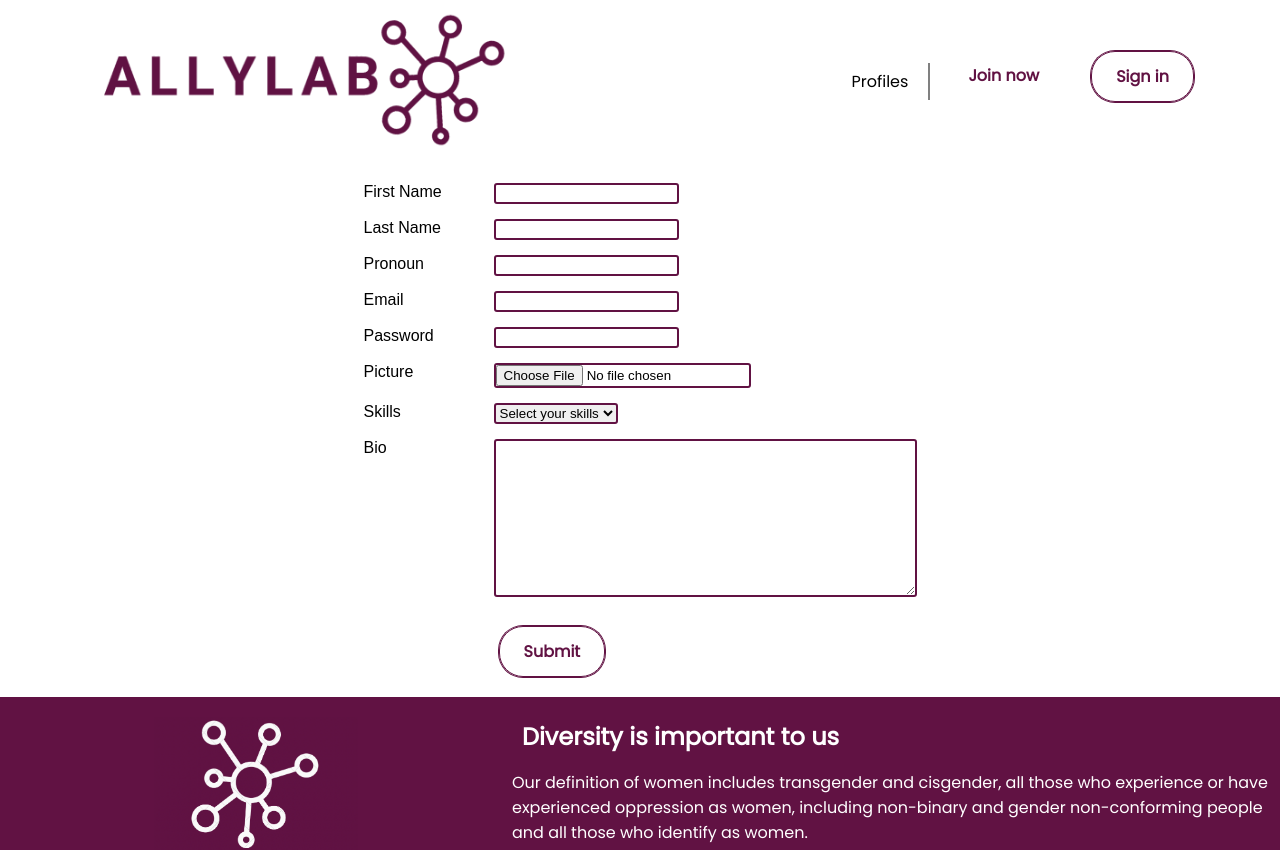
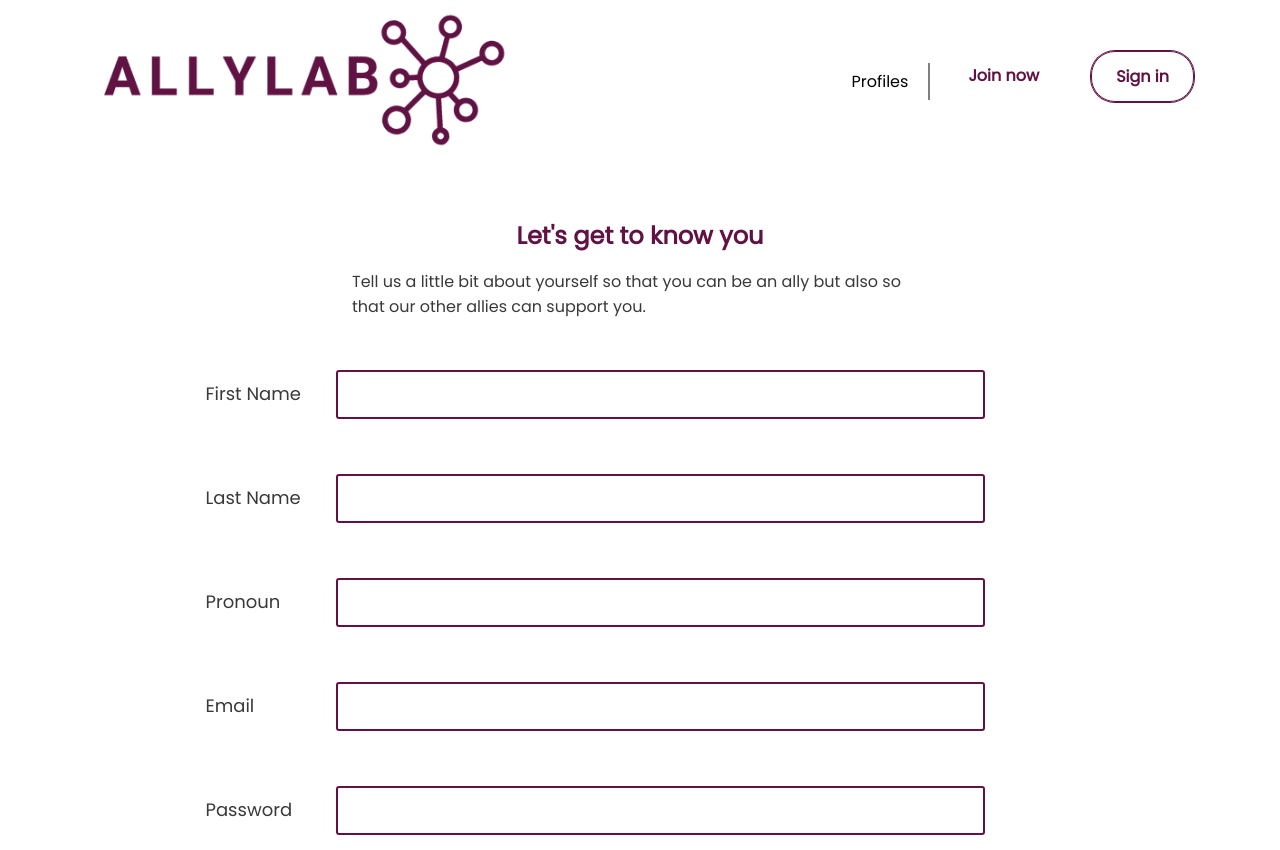
Before and after one commit to SheCodesAus/she-codes-group-project-frontend-tiramiseudo-code, a React (Create React App) app: page /SignUp in a window 1280 px wide. Shown: the top 850 px of the page. Built offline with nearby package versions, Linux system fonts and the light colour scheme.

Commit message:
updated
updated

```diff
--- a/src/components/Footer/footer.css
+++ b/src/components/Footer/footer.css
@@ -21,7 +21,7 @@
 }
 
 .footer-col-right{
-  /* margin-right: 100px; */
+  margin-right: 100px;
     width: 60%;
 }
 
--- a/src/components/LoginForm/Login.css
+++ b/src/components/LoginForm/Login.css
@@ -49,7 +49,7 @@
         /* display: flex; */
         margin:  0 auto;
         padding-left: 38px;
-        width: 118%;
+        width: 110%;
         font-family: "poppins";
         font-size: 16px;
         font-weight: 600;
--- a/src/components/SignUpForm/signup.css
+++ b/src/components/SignUpForm/signup.css
@@ -1,16 +1,40 @@
+@import url('https://fonts.googleapis.com/css2?family=Poppins&display=swap');
+
 .signup-container {
     margin: 0 auto;
     display: flex;
     flex-direction: column;
     align-items: center;
-    font-family: Arial, Helvetica, sans-serif;
+    font-family: "poppins";
     font-size: 16px;
+    margin-bottom: 100px;
 
 }
 
-.signup-form {
+/* .signup-form {
     display: flex;
     flex-direction: column;
+} */
+
+.join-label {
+    font-family: "poppins";
+    font-size: 16px;
+    color: #393939
+
+}
+
+.join-label input {
+    /* width:40%; */
+    padding : 10px 20px;
+    outline: none;
+    margin: 20px 0;
+    /* text-align: Center; */
+    border: 2px solid #611243;
+    width: 50%;
+    border-radius: 5px;
+    font-family: "poppins";
+    font-size: 16px;
+    color: #393939;
 }
 
 .signup-form .form-row {
@@ -21,25 +45,103 @@
 .signup-form .form-row label > span {
     display: inline-block;
     width: 130px;
-    vertical-align: top;
+    vertical-align: center;
+    font-family: "Poppins";
+    font-size: 18px;
+
+
+}
+
+.form-row input{
+    width: 72%;
 }
 
 .signup-form .form-row label > input, .signup-form .form-row label > textarea, .signup-form .form-row label > select {
     border: 2px solid #611243;
     border-radius: 3px;
+    font-family: "Poppins";
+    font-size: 16px;
+    padding: 10px;
 }
 
 
 
 .signup-container .signup-buttons {
+    display: flex;
     flex-direction: column;
     align-items: flex-start;
-    padding-left: 135px;
+    padding-left: 70px;
     width: 100%;
+    font-family: "Poppins";
+    font-size: 16px;
 
 }
 
-/* .signup-container .signup-buttons button {
-    border: 2px solid #611243;
-    border-radius: 3px;
-} */
+.register-btn {
+    line-height: 24px;
+    padding: 10px 30px;
+    background: #601243;
+    color: white;
+    border:2px solid #601243;
+    outline: none;
+    border-radius: 5px ;
+    /* text-transform: uppercase; */
+    cursor: pointer;
+    /* display: flex; */
+    margin:  0 auto;
+    padding-left: 38px;
+    width: 40%;
+    font-family: "poppins";
+    font-size: 16px;
+    font-weight: 600;
+    margin-top:15px;
+}
+
+.bio-heading{
+    vertical-align: top;
+    padding-top:10px;
+}
+
+.register-h2 {
+    font-family: "Poppins";
+    font-size: 24px;
+    font-weight: 600;
+    color: #611243;
+    text-align: center;
+    margin: 0 auto;
+}
+
+
+.register-p {
+    font-family: "Poppins";
+      font-size: 16px;
+      /* font-weight: 600; */
+      color: #393939;
+      padding-right: 20px;
+
+  }
+
+  .content-container{
+    display: flex;
+    flex-direction: column;
+    justify-content: space-around;
+    width: 45%;
+    align-items: flex-start;
+    align-content: space-around;
+    flex-wrap: nowrap;
+    margin: 0 auto;
+}
+
+.signin-style-2{
+    font-family: "Poppins";
+    font-size: 14px;
+    /* font-weight: 600; */
+    color: #393939;
+    /* padding-left:14px; */
+    display: flex;
+    justify-content: flex-end;
+}
+
+.register-container{
+    padding-top: 50px;
+}
--- a/src/components/SignUpForm/signup.jsx
+++ b/src/components/SignUpForm/signup.jsx
@@ -57,7 +57,7 @@ function SignUpFrom () {
     const renderInput = ({name="", type="text", value="", label=""}) => {
         return (
             <div className="form-row">
-                <label>
+                <label className="join-label">
                     <span>{label}</span>
                     <input
                         name={name}
@@ -80,7 +80,7 @@ function SignUpFrom () {
 
         return (
             <div className="form-row">
-                <label>
+                <label className="join-label">
                     <span>{label}</span>
                     <select name={name} onChange={handleChange}>
                         <option>Select your skills</option>
@@ -94,8 +94,8 @@ function SignUpFrom () {
     const renderBio = () => {
         return (
             <div className="form-row">
-                <label>
-                    <span>Bio</span>
+                <label className="join-label">
+                    <span className="bio-heading">Bio</span>
                     <textarea name="bio" rows="10" cols="50" onChange={handleChange}></textarea>
                 </label>
             </div>
@@ -143,10 +143,12 @@ function SignUpFrom () {
 
                     {renderBio()}
                 </div>
+                <p className="signin-style-2">Wait! Do you already have an account? Well why don't you<a className="login-link" href="/signup"> sign in</a></p>
+
                 <div className='signup-buttons'>
                     <button
                     type="submit"
-                    className='login-btn'
+                    className='register-btn'
                     disabled={isSigningUp}
                     >
                         {isSigningUp ? 'Please wait...' : 'Submit'}
--- a/src/pages/LoginPage/index.css
+++ b/src/pages/LoginPage/index.css
@@ -1,7 +1,7 @@
 @import url('https://fonts.googleapis.com/css2?family=Poppins&display=swap');
 
 .login-container{
-    align-items: center;
+    align-items: flex-start;
     display: flex;
     justify-content: space-around;
     max-width: 1128px;
@@ -11,7 +11,7 @@
 }
 
 .login-text-container {
-    width: 50%;
+    width: 40%;
     text-align: center;
 
 }
@@ -21,7 +21,7 @@
     font-size: 24px;
     font-weight: 600;
     color: #611243;
-    text-align: center;
+    text-align: left;
 }
 
 .login-h3 {
@@ -29,6 +29,7 @@
     font-size: 18.72px;
     font-weight: 600;
     color: #611243;
+    text-align: left;
   }
 
 .login-p {
@@ -36,9 +37,11 @@
     font-size: 16px;
     /* font-weight: 600; */
     color: #393939;
-    width: 70%;
-    margin-left: auto;
-    margin-right: auto;
+    width: 100%;
+    text-align: left;
+    margin-left: 10px;
+    /* margin-left: auto; */
+    /* margin-right: auto; */
 }
 
 .login-style-2 {
@@ -67,9 +70,21 @@
 
 
 .left-side-login {
-    width: 37%;
+    width: 45%;
     /* display: flex;
     flex-wrap: wrap; */
+}
+
+.login-image {
+    border-radius: 50%;
+    width:90%;
+    height: auto;
+    align-items:left;
+}
+
+.form-display{
+    width: 80%;
+    padding-left: 14px;
 }
 
 /* Small devices (portrait tablets and large phones, 600px and up) */
--- a/src/pages/LoginPage/index.jsx
+++ b/src/pages/LoginPage/index.jsx
@@ -6,16 +6,20 @@ import "./index.css"
 function LoginPage(){
     return(
         <div className="login-container">
-            <div className="left-side-login">
-                <h2 className="login-h2">Sign in to your account</h2>
-                <LoginForm />
-                <p className="login-style-2">Don't have an account?<a className="login-link" href="/signup"> Join now</a></p>
+
+            <div className="login-text-container">
+                <h2 className="login-h2">Thank you for being an Ally</h2>
+                <p className="login-p">Our members and supporters share a passion for science and technology and appreciate the unique challenges professional women face. Whether you are starting your career, mid-career and looking to advance, or in senior leadership, you will find your niche with us.</p>
+    <img className="login-image" src={'./womenHugging.jpg'} alt="women hugging"/>
+
             </div>
 
-            <div className="login-text-container">
-                <h3 className="login-h3">Are you ready to be an ally?</h3>
-                <p className="login-p">Our members and supporters share a passion for science and technology and appreciate the unique challenges professional women face. Whether you are starting your career, mid-career and looking to advance, or in senior leadership, you will find your niche with us.</p>
-            </div>
+
+<div className="left-side-login">
+    <h2 className="login-h2">Welcome back, sign in to your account.</h2>
+    <LoginForm />
+    <p className="login-style-2">Don't have an account?<a className="login-link" href="/signup"> Join now</a></p>
+</div>
         </div>
     );
 }
--- a/src/pages/ProfileViewPage/index.css
+++ b/src/pages/ProfileViewPage/index.css
@@ -88,3 +88,10 @@
   align-items: center;
   display: flex;
 }
+
+#dropDown {
+  margin: 0 auto;
+  display: flex;
+  justify-content: flex-start;
+  width: 61%;
+}
--- a/src/pages/SignUpPage/index.jsx
+++ b/src/pages/SignUpPage/index.jsx
@@ -3,7 +3,13 @@ import SignUpComponent from '../../components/SignUpForm/signup.jsx';
 function SignUpPage () {
 
     return (
+        <div className="register-container">
+        <div className="content-container">
+        <h2 className="register-h2">Let's get to know you</h2>
+        <p className="register-p">Tell us a little bit about yourself so that you can be an ally but also so that our other allies can support you.</p>
+        </div>
         <SignUpComponent />
+        </div>
     )
 }
 
```
Also changed, not shown: public/womenHugging.jpg (added).
